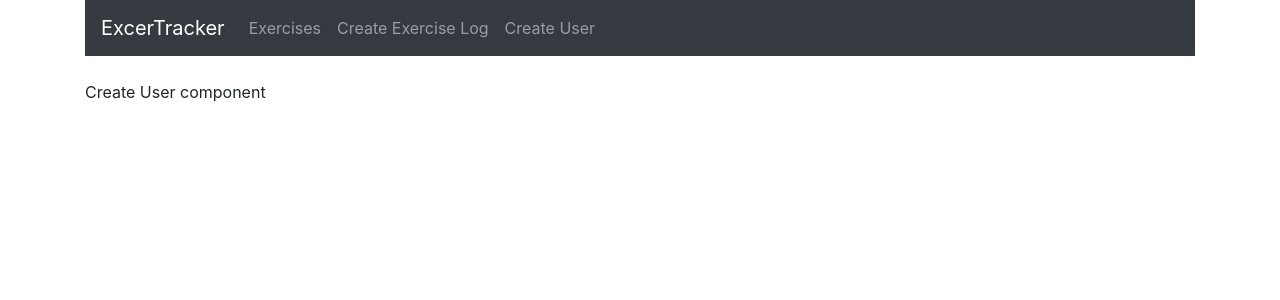
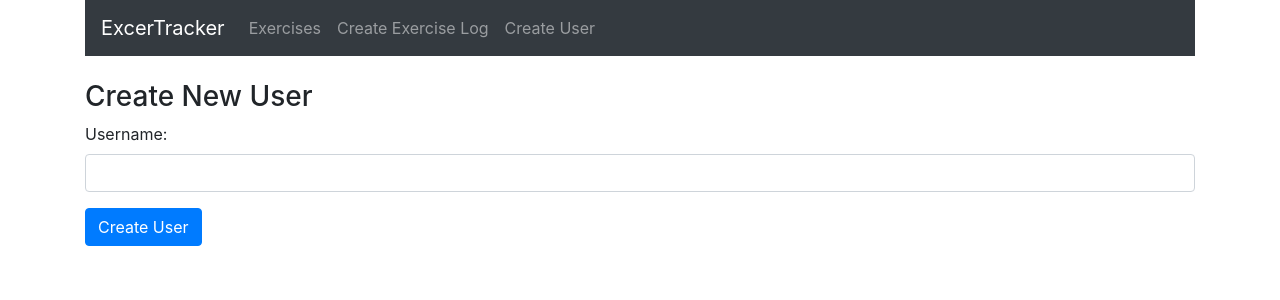
Before and after one commit to randyajackson/mern_stack_app, a React (Create React App) app in the folder mern-exercise-tracker/: page /user in a window 1280 px wide. Shown: the top 300 px of the page. Built offline with nearby package versions, Linux system fonts and the light colour scheme.

Commit message:
7/16/19 8:20p

```diff
--- a/mern-exercise-tracker/src/components/create-user.component.js
+++ b/mern-exercise-tracker/src/components/create-user.component.js
@@ -2,10 +2,61 @@
 
 export default class CreateUser extends Component {
 
+    constructor(props){
+        super(props);
+
+        //binding this to the CreateExercise class
+        this.onChangeUsername = this.onChangeUsername.bind(this);
+        this.onSubmit = this.onSubmit.bind(this);
+
+        this.state = {
+            username: ''
+        }
+    }
+    //state creates variables in react
+
+    onChangeUsername(e){
+        //this.state.username = 'Randy' you don't want to change state this way
+        this.setState({
+            username: e.target.value
+        });
+    }
+
+    onSubmit(e){
+
+        e.preventDefault(); // prevents normal html form
+        const user = {
+            username: this.state.username,
+
+        }
+
+        console.log(user);
+
+        this.setState({
+            username: ''
+        })
+
+
+    }
+
     render() {
         return (
             <div>
-                <p>Create User component</p>
+                <h3>Create New User</h3>
+                <form onSubmit={this.onSubmit}>
+                    <div className="form-group">
+                        <label>Username: </label>
+                        <input type="text"
+                            required
+                            className="form-control"
+                            value={this.state.username}
+                            onChange={this.onChangeUsername}
+                            />
+                    </div>
+                    <div className="form-group">
+                        <input type="submit" value="Create User" className="btn btn-primary" />
+                    </div>
+                </form>
             </div>
         );
     }
```
